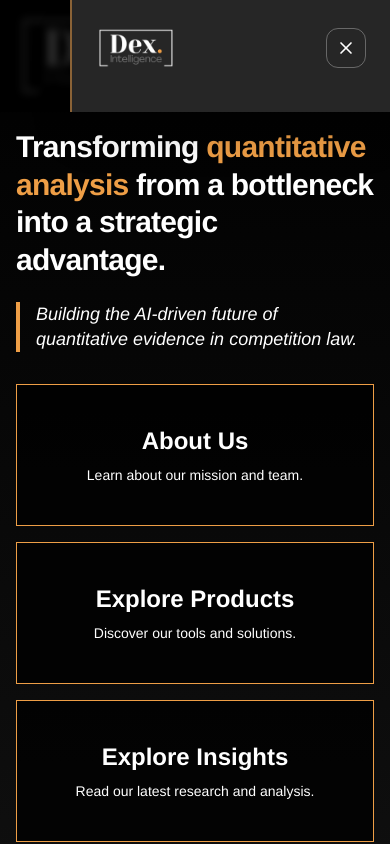
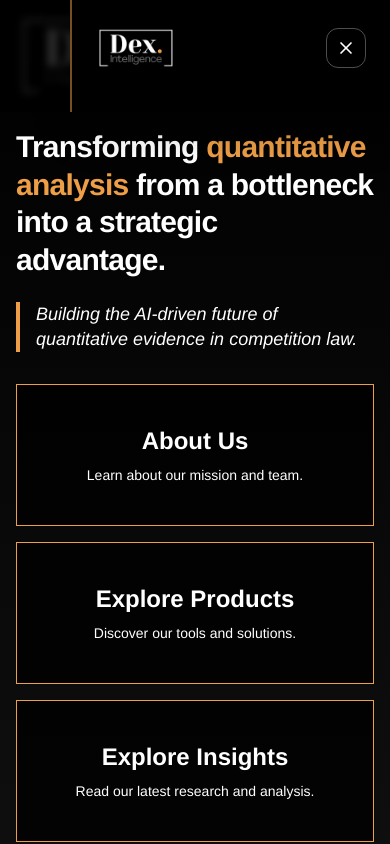
Before and after one commit to DexIntelligence/website_v2, a React (Vite) app: page / in a window 390 px wide. Both pictures are taken after a click on the button "Open menu". Shown: the top 844 px of the page. Built offline with nearby package versions, Linux system fonts and the light colour scheme.

Commit message:
fixing mobile drawer visibility r5

```diff
--- a/src/App.jsx
+++ b/src/App.jsx
@@ -93,7 +93,7 @@ function Header() {
       {open && (
         <div className="md:hidden fixed inset-0 z-[60]" role="dialog" aria-modal="true">
           <div className="absolute inset-0 bg-black/80 backdrop-blur-sm" onClick={() => setOpen(false)} />
-          <div className="absolute right-0 top-0 h-full w-80 max-w-[85%] bg-neutral-800 text-white shadow-2xl p-6 border-l-2 border-brand/50 overflow-y-auto">
+          <div className="absolute right-0 top-0 h-full w-80 max-w-[85%] bg-black text-white shadow-2xl p-6 border-l-2 border-brand/50 overflow-y-auto">
             <div className="flex items-center justify-between">
               <div className="flex items-center gap-2">
                 <img src="/logo.png" alt="Dex Intelligence Inc." className="h-12 w-auto" />
@@ -113,7 +113,7 @@ function Header() {
                   <Link
                     key={item.to}
                     to={item.to}
-                    className="rounded-lg px-4 py-3 text-xl font-medium hover:text-brand hover:bg-brand/10 transition-all duration-200"
+                    className="rounded-lg px-4 py-3 text-xl font-medium text-white hover:text-brand hover:bg-brand/10 transition-all duration-200"
                   >
                     {item.label}
                   </Link>
```
Also changed, not shown: thumbnail_Dex Intelligence - AI-Enhanced Competition Analysis.jpg.
